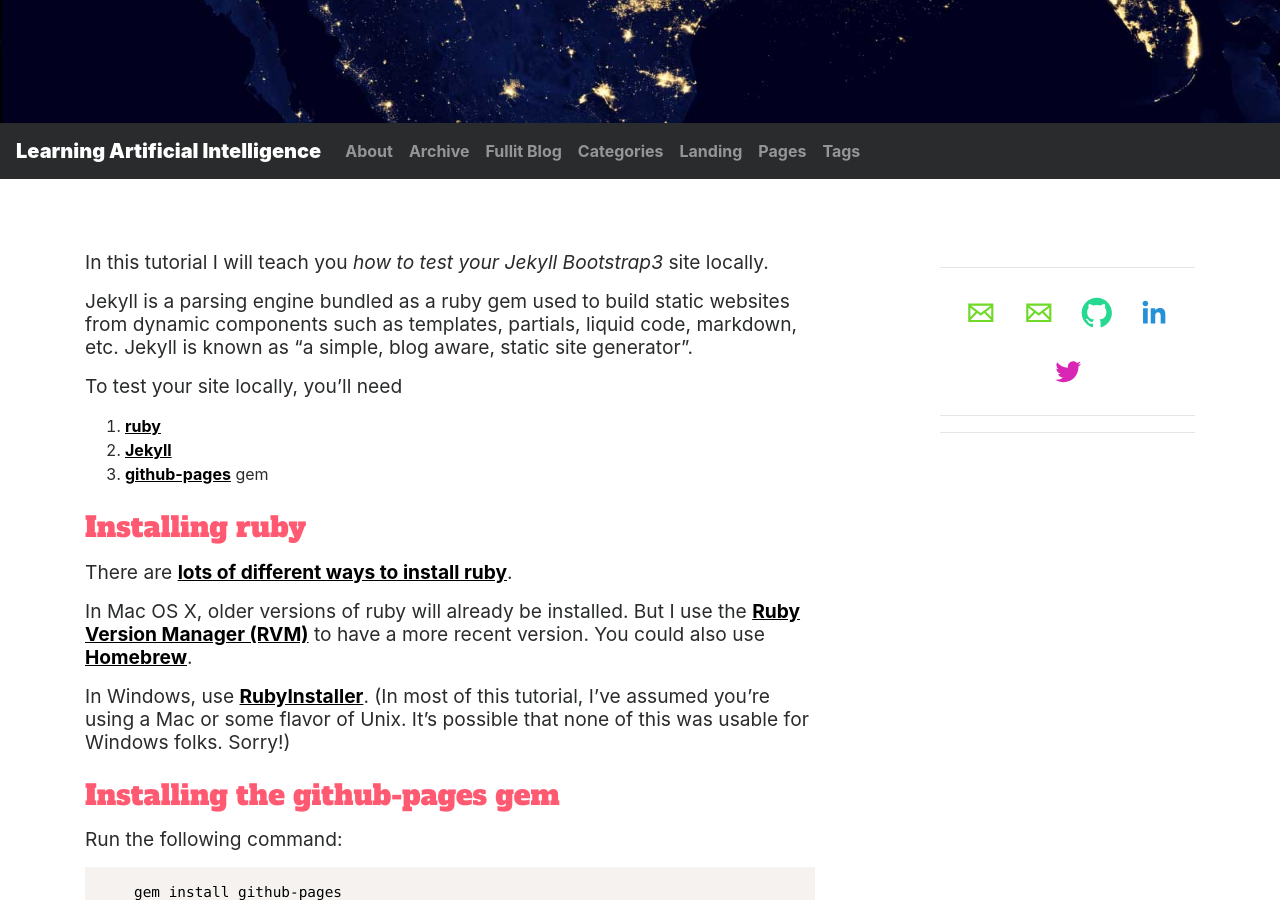
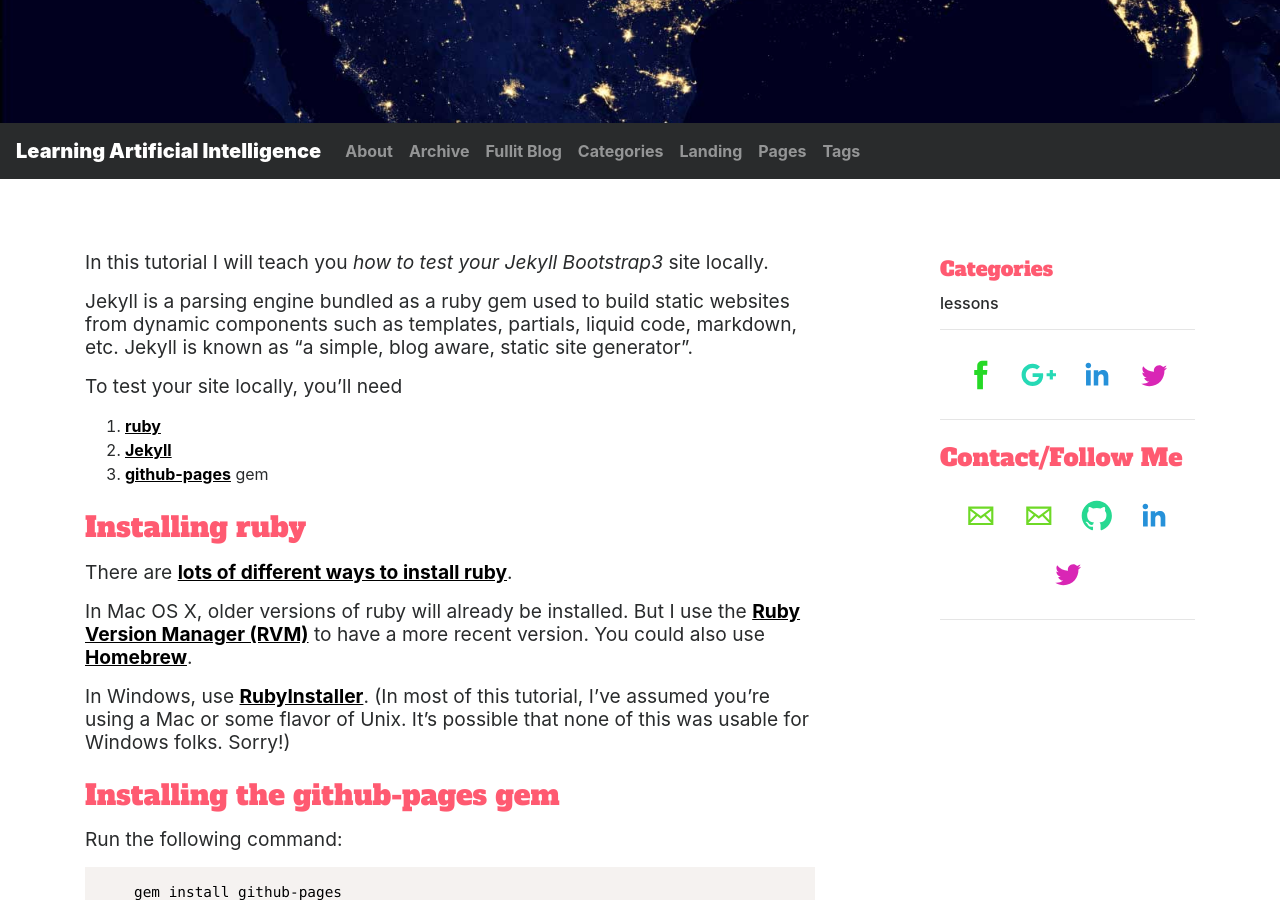
Before and after one commit to learning-artificial-intelligence/learning-artificial-intelligence.github.io, a Jekyll site: the page built from _posts/lessons/2017-01-17-testing-locally.md, in a window 1280 px wide and 900 px high, scrolled down 777 px. Built offline with Jekyll 4.4.1, drawn with Linux system fonts in a browser that asks for light colours; nearby versions of some CDN libraries; some web fonts are replaced; comment, search, counter and statistics services are not loaded.

Commit message:
Some minor changes added
Some minor changes added

```diff
--- a/_includes/side-bar.html
+++ b/_includes/side-bar.html
@@ -1,20 +1,26 @@
 <div class="side-bar sticky-top">
   <br/>
-  <hr>
-  <div><!--
-  	<div class="post">
-    <h4>Follow Me Buddy!</h4>
-    </div>-->
-
-    {% include social-block.html %}
-
+  <div>
+    {% unless page.categories == empty %}
+      <div class="post">
+        <h4 class="lead">Categories</h4>
+      </div>
+      <h6>{{page.categories | array_to_sentence_string}}</h6>
+    {% endunless %}
   </div>
   <hr>
   <div>
-
-    {% include ads-block.html %}
-
-
+    {% include social-share.html %}
   </div>
   <hr>
+  <div>
+    <div class="post">
+      <h4>Contact/Follow Me</h4>
+    </div>
+    {% include social-block.html %}
+  </div>
+  <hr>
+  <div>
+    {% include ads-block.html %}
+  </div>
 </div>
--- a/_includes/social-block.html
+++ b/_includes/social-block.html
@@ -1,5 +1,3 @@
-
-<!-- Thanks to codepen.io/brav0 for pointing out that AdBlock Plus blocks the old "social-icons" class: -->
 <ul class="social-list">
 
   <li><a href="mailto:ruben.andre.letra.barreiro@gmail.com" target="_blank" rel="noopener noreferrer" class="icon-8 email" title="E-mail"><svg viewBox="0 0 512 512"><path d="M101.3 141.6v228.9h0.3 308.4 0.8V141.6H101.3zM375.7 167.8l-119.7 91.5 -119.6-91.5H375.7zM127.6 194.1l64.1 49.1 -64.1 64.1V194.1zM127.8 344.2l84.9-84.9 43.2 33.1 43-32.9 84.7 84.7L127.8 344.2 127.8 344.2zM384.4 307.8l-64.4-64.4 64.4-49.3V307.8z"/></svg><!--[if lt IE 9]><em>E-mail</em><![endif]--></a></li>
--- a/_includes/social-share.html
+++ b/_includes/social-share.html
@@ -1,13 +1,11 @@
-<!-- Thanks to codepen.io/brav0 for pointing out that AdBlock Plus blocks the old "social-icons" class: -->
-            <ul class="soc">
+<ul class="social-list">
 
+  <li><a href="https://facebook.com/sharer/sharer.php?u={{ site.url }}{{ page.url }}" rel="nofollow" target="_blank" class="icon-10 facebook" title="Share on Facebook"><svg viewBox="0 0 512 512"><path d="M211.9 197.4h-36.7v59.9h36.7V433.1h70.5V256.5h49.2l5.2-59.1h-54.4c0 0 0-22.1 0-33.7 0-13.9 2.8-19.5 16.3-19.5 10.9 0 38.2 0 38.2 0V82.9c0 0-40.2 0-48.8 0 -52.5 0-76.1 23.1-76.1 67.3C211.9 188.8 211.9 197.4 211.9 197.4z"/></svg><!--[if lt IE 9]><em>Facebook</em><![endif]--></a></li>
 
-              <li><a href="https://facebook.com/sharer/sharer.php?u={{ site.url }}{{ page.url }}" rel="nofollow" target="_blank" class="icon-10 facebook" title="Share on Facebook"><svg viewBox="0 0 512 512"><path d="M211.9 197.4h-36.7v59.9h36.7V433.1h70.5V256.5h49.2l5.2-59.1h-54.4c0 0 0-22.1 0-33.7 0-13.9 2.8-19.5 16.3-19.5 10.9 0 38.2 0 38.2 0V82.9c0 0-40.2 0-48.8 0 -52.5 0-76.1 23.1-76.1 67.3C211.9 188.8 211.9 197.4 211.9 197.4z"/></svg><!--[if lt IE 9]><em>Facebook</em><![endif]--></a></li>
+  <li><a href="https://plus.google.com/share?url={{ site.url }}{{ page.url }}" rel="nofollow" target="_blank" class="icon-14 googleplus" title="Plus it on GooglePlus"><svg viewBox="0 0 512 512"><path d="M179.7 237.6L179.7 284.2 256.7 284.2C253.6 304.2 233.4 342.9 179.7 342.9 133.4 342.9 95.6 304.4 95.6 257 95.6 209.6 133.4 171.1 179.7 171.1 206.1 171.1 223.7 182.4 233.8 192.1L270.6 156.6C247 134.4 216.4 121 179.7 121 104.7 121 44 181.8 44 257 44 332.2 104.7 393 179.7 393 258 393 310 337.8 310 260.1 310 251.2 309 244.4 307.9 237.6L179.7 237.6 179.7 237.6ZM468 236.7L429.3 236.7 429.3 198 390.7 198 390.7 236.7 352 236.7 352 275.3 390.7 275.3 390.7 314 429.3 314 429.3 275.3 468 275.3"/></svg><!--[if lt IE 9]><em>GooglePlus</em><![endif]--></a></li>
 
-              <li><a href="https://plus.google.com/share?url={{ site.url }}{{ page.url }}" rel="nofollow" target="_blank" class="icon-14 googleplus" title="Plus it on GooglePlus"><svg viewBox="0 0 512 512"><path d="M179.7 237.6L179.7 284.2 256.7 284.2C253.6 304.2 233.4 342.9 179.7 342.9 133.4 342.9 95.6 304.4 95.6 257 95.6 209.6 133.4 171.1 179.7 171.1 206.1 171.1 223.7 182.4 233.8 192.1L270.6 156.6C247 134.4 216.4 121 179.7 121 104.7 121 44 181.8 44 257 44 332.2 104.7 393 179.7 393 258 393 310 337.8 310 260.1 310 251.2 309 244.4 307.9 237.6L179.7 237.6 179.7 237.6ZM468 236.7L429.3 236.7 429.3 198 390.7 198 390.7 236.7 352 236.7 352 275.3 390.7 275.3 390.7 314 429.3 314 429.3 275.3 468 275.3"/></svg><!--[if lt IE 9]><em>GooglePlus</em><![endif]--></a></li>
+  <li><a href="https://www.linkedin.com/shareArticle?mini=true&url={{ site.url }}{{ page.url }}&title={{ page.title }}%20{{ page.description }}&source=LinkedIn" rel="nofollow" target="_blank" class="icon-17 linkedin" title="Post on LinkedIn"><svg viewBox="0 0 512 512"><path d="M186.4 142.4c0 19-15.3 34.5-34.2 34.5 -18.9 0-34.2-15.4-34.2-34.5 0-19 15.3-34.5 34.2-34.5C171.1 107.9 186.4 123.4 186.4 142.4zM181.4 201.3h-57.8V388.1h57.8V201.3zM273.8 201.3h-55.4V388.1h55.4c0 0 0-69.3 0-98 0-26.3 12.1-41.9 35.2-41.9 21.3 0 31.5 15 31.5 41.9 0 26.9 0 98 0 98h57.5c0 0 0-68.2 0-118.3 0-50-28.3-74.2-68-74.2 -39.6 0-56.3 30.9-56.3 30.9v-25.2H273.8z"/></svg><!--[if lt IE 9]><em>LinkedIn</em><![endif]--></a></li>
 
-              <li><a href="https://www.linkedin.com/shareArticle?mini=true&url={{ site.url }}{{ page.url }}&title={{ page.title }}%20{{ page.description }}&source=LinkedIn" rel="nofollow" target="_blank" class="icon-17 linkedin" title="Post on LinkedIn"><svg viewBox="0 0 512 512"><path d="M186.4 142.4c0 19-15.3 34.5-34.2 34.5 -18.9 0-34.2-15.4-34.2-34.5 0-19 15.3-34.5 34.2-34.5C171.1 107.9 186.4 123.4 186.4 142.4zM181.4 201.3h-57.8V388.1h57.8V201.3zM273.8 201.3h-55.4V388.1h55.4c0 0 0-69.3 0-98 0-26.3 12.1-41.9 35.2-41.9 21.3 0 31.5 15 31.5 41.9 0 26.9 0 98 0 98h57.5c0 0 0-68.2 0-118.3 0-50-28.3-74.2-68-74.2 -39.6 0-56.3 30.9-56.3 30.9v-25.2H273.8z"/></svg><!--[if lt IE 9]><em>LinkedIn</em><![endif]--></a></li>
+  <li><a href="https://twitter.com/intent/tweet?text={{ page.title }}&url={{ site.url }}{{ page.url }}&via={{ site.twitter_username }}&related={{ site.twitter_username }}" rel="nofollow" target="_blank" class="icon-26 twitter" title="Tweet it"><svg viewBox="0 0 512 512"><path d="M419.6 168.6c-11.7 5.2-24.2 8.7-37.4 10.2 13.4-8.1 23.8-20.8 28.6-36 -12.6 7.5-26.5 12.9-41.3 15.8 -11.9-12.6-28.8-20.6-47.5-20.6 -42 0-72.9 39.2-63.4 79.9 -54.1-2.7-102.1-28.6-134.2-68 -17 29.2-8.8 67.5 20.1 86.9 -10.7-0.3-20.7-3.3-29.5-8.1 -0.7 30.2 20.9 58.4 52.2 64.6 -9.2 2.5-19.2 3.1-29.4 1.1 8.3 25.9 32.3 44.7 60.8 45.2 -27.4 21.4-61.8 31-96.4 27 28.8 18.5 63 29.2 99.8 29.2 120.8 0 189.1-102.1 185-193.6C399.9 193.1 410.9 181.7 419.6 168.6z"/></svg><!--[if lt IE 9]><em>Twitter</em><![endif]--></a></li>
 
-              <li><a href="https://twitter.com/intent/tweet?text={{ page.title }}&url={{ site.url }}{{ page.url }}&via={{ site.twitter_username }}&related={{ site.twitter_username }}" rel="nofollow" target="_blank" class="icon-26 twitter" title="Tweet it"><svg viewBox="0 0 512 512"><path d="M419.6 168.6c-11.7 5.2-24.2 8.7-37.4 10.2 13.4-8.1 23.8-20.8 28.6-36 -12.6 7.5-26.5 12.9-41.3 15.8 -11.9-12.6-28.8-20.6-47.5-20.6 -42 0-72.9 39.2-63.4 79.9 -54.1-2.7-102.1-28.6-134.2-68 -17 29.2-8.8 67.5 20.1 86.9 -10.7-0.3-20.7-3.3-29.5-8.1 -0.7 30.2 20.9 58.4 52.2 64.6 -9.2 2.5-19.2 3.1-29.4 1.1 8.3 25.9 32.3 44.7 60.8 45.2 -27.4 21.4-61.8 31-96.4 27 28.8 18.5 63 29.2 99.8 29.2 120.8 0 189.1-102.1 185-193.6C399.9 193.1 410.9 181.7 419.6 168.6z"/></svg><!--[if lt IE 9]><em>Twitter</em><![endif]--></a></li>
-
-            </ul>
+</ul>
--- a/_includes/themes/bootstrap/module.html
+++ b/_includes/themes/bootstrap/module.html
@@ -25,7 +25,7 @@
 {% unless page.categories == empty %}
       <h4 class="lead">
             Categories | {{page.categories | array_to_sentence_string}}
-      </p>
+      </h4>
 {% endunless %}
 </div>
 
```
